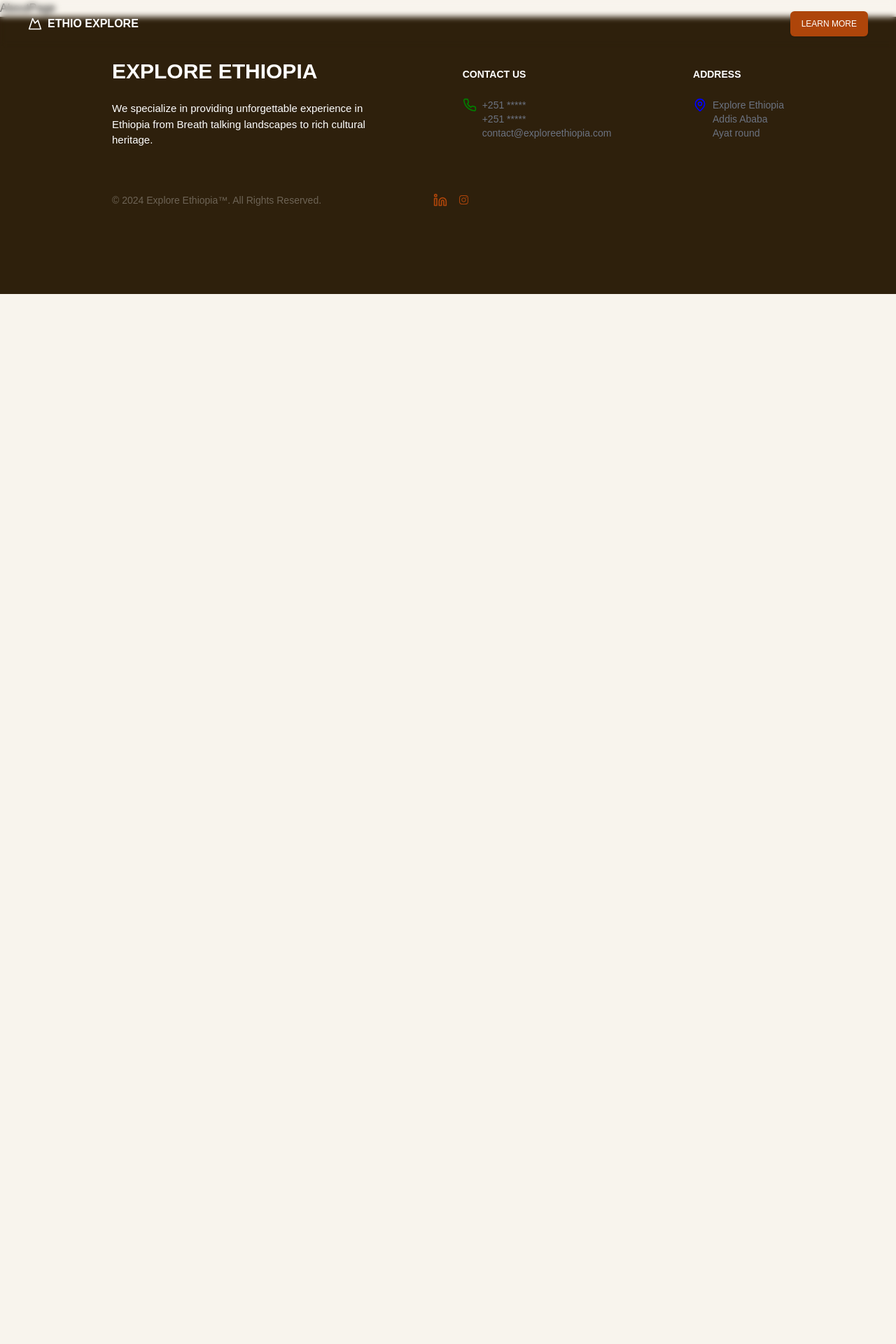
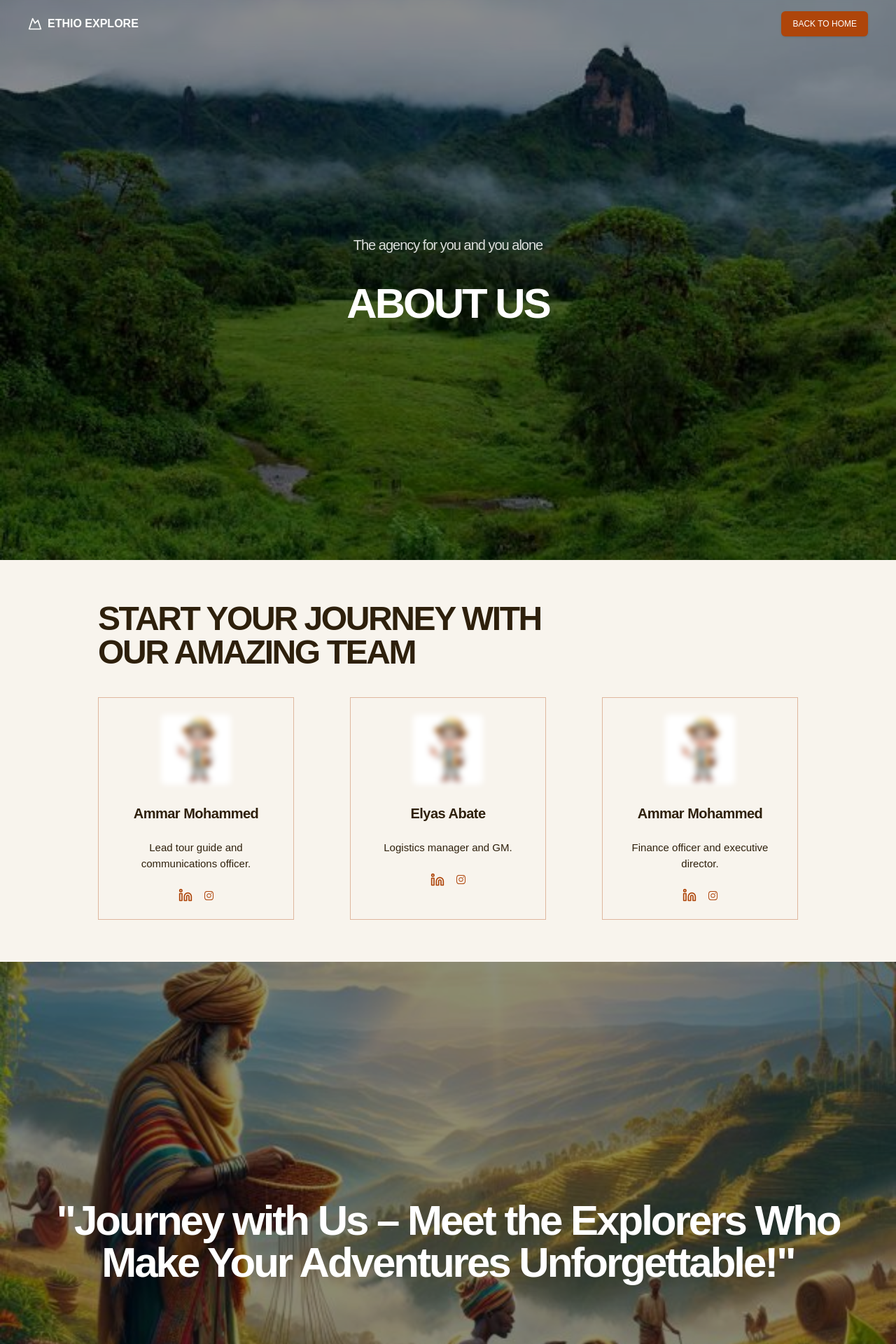
Before and after one commit to Ammarmyp/ammar_explore_ethiopia, a Next.js app: page /about in a window 1280 px wide. Shown: the top 1920 px of the page at 70% size. Before the commit the page ends 800 px from the top, so only its background shows below. Built offline with nearby package versions, Linux system fonts and the light colour scheme.

Commit message:
wrap up home page

```diff
--- a/app/about/page.tsx
+++ b/app/about/page.tsx
@@ -1,7 +1,30 @@
+import Banner from "@/components/custom/Banner";
 import React from "react";
+import CEOnoteSection from "../layout/CEOnoteSection";
+import CompassQoute from "../layout/CompassQoute";
+import LocationSection from "../layout/LocationsSection";
+import OurService from "../layout/Ourservice";
+import TeamsSection from "../layout/TeamsSection";
 
 const AboutPage = () => {
-  return <div>AboutPage</div>;
+  return (
+    <>
+      <Banner
+        image={"banner.jpg"}
+        heading={"ABOUT US"}
+        subHeading={"The agency for you and you alone"}
+      />
+      {/* <CompassQoute /> */}
+      {/* <LocationSection /> */}
+      {/* <OurService /> */}
+      <TeamsSection />
+      {/* <CEOnoteSection /> */}
+      <Banner
+        image={"artimage.jpg"}
+        heading={`"Journey with Us – Meet the Explorers Who Make Your Adventures Unforgettable!"`}
+      />
+    </>
+  );
 };
 
 export default AboutPage;
--- a/app/layout/NavBar.tsx
+++ b/app/layout/NavBar.tsx
@@ -1,8 +1,22 @@
+"use client";
 import { Button } from "@/components/ui/button";
 import { Mountain } from "lucide-react";
+import { usePathname, useRouter } from "next/navigation";
 import React from "react";
 
 const NavBar = () => {
+  const pathname = usePathname();
+  const router = useRouter();
+
+  const buttonText = pathname === "/" ? "LEARN MORE" : "BACK TO HOME";
+
+  const handleButtonClick = () => {
+    if (pathname === "/") {
+      router.push("/about");
+    } else {
+      router.push("/");
+    }
+  };
   return (
     <header className="w-full bg-transparent backdrop-blur-sm z-50 fixed">
       <nav className="flex justify-between items-center px-10 py-4">
@@ -10,8 +24,11 @@ const NavBar = () => {
           <Mountain size={20} />
           <span className="font-semibold">ETHIO EXPLORE</span>
         </div>
-        <Button className="rounded-md text-xs text-white bg-primary">
-          LEARN MORE
+        <Button
+          className="rounded-md text-xs text-white bg-primary"
+          onClick={handleButtonClick}
+        >
+          {buttonText}
         </Button>
       </nav>
     </header>
--- a/components/custom/Banner.tsx
+++ b/components/custom/Banner.tsx
@@ -12,7 +12,7 @@ const Banner = ({ image, heading, subHeading }: Props) => {
       className="relative bg-no-repeat bg-center bg-cover w-full h-[70vh] md:h-screen text-center"
       style={{ backgroundImage: `url('/assets/${image}')` }}
     >
-      <div className="absolute inset-0 bg-black bg-opacity-30" />
+      <div className="absolute inset-0 bg-black bg-opacity-45" />
       <div className="relative z-10 flex flex-col justify-center items-center h-full text-white space-y-5 md:space-y-10 px-4 md:px-16">
         {subHeading && (
           <p className="text-white/85 tracking-tighter text-lg md:text-xl ">
```
